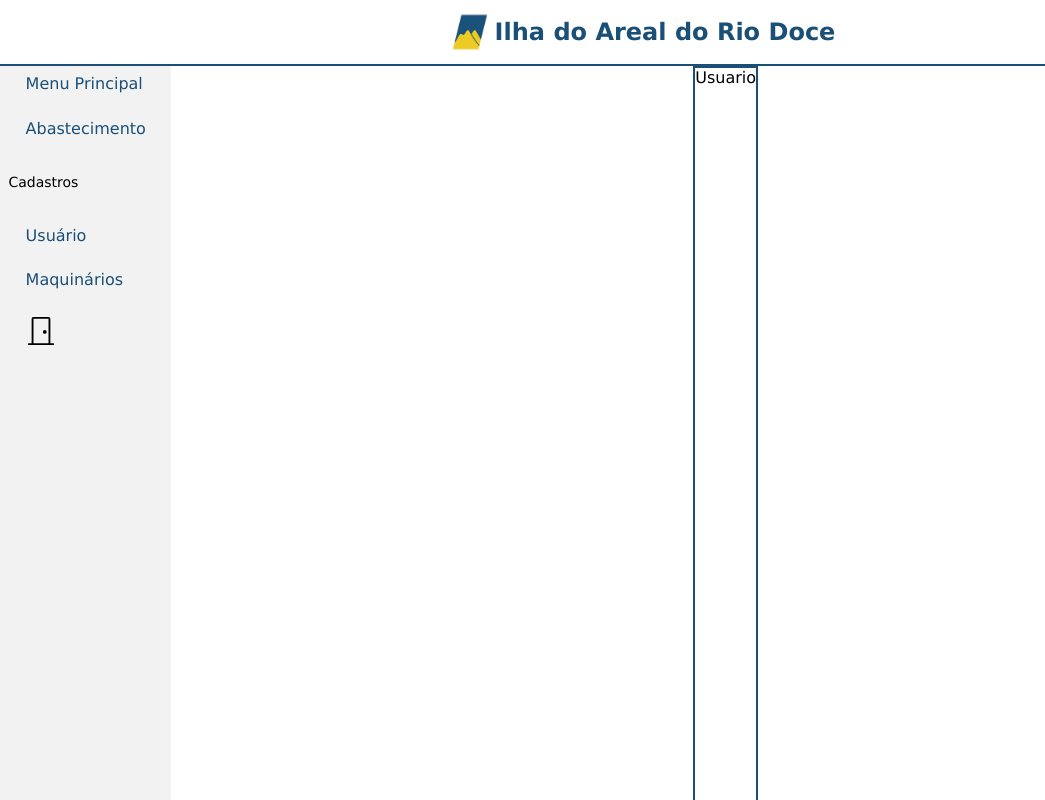
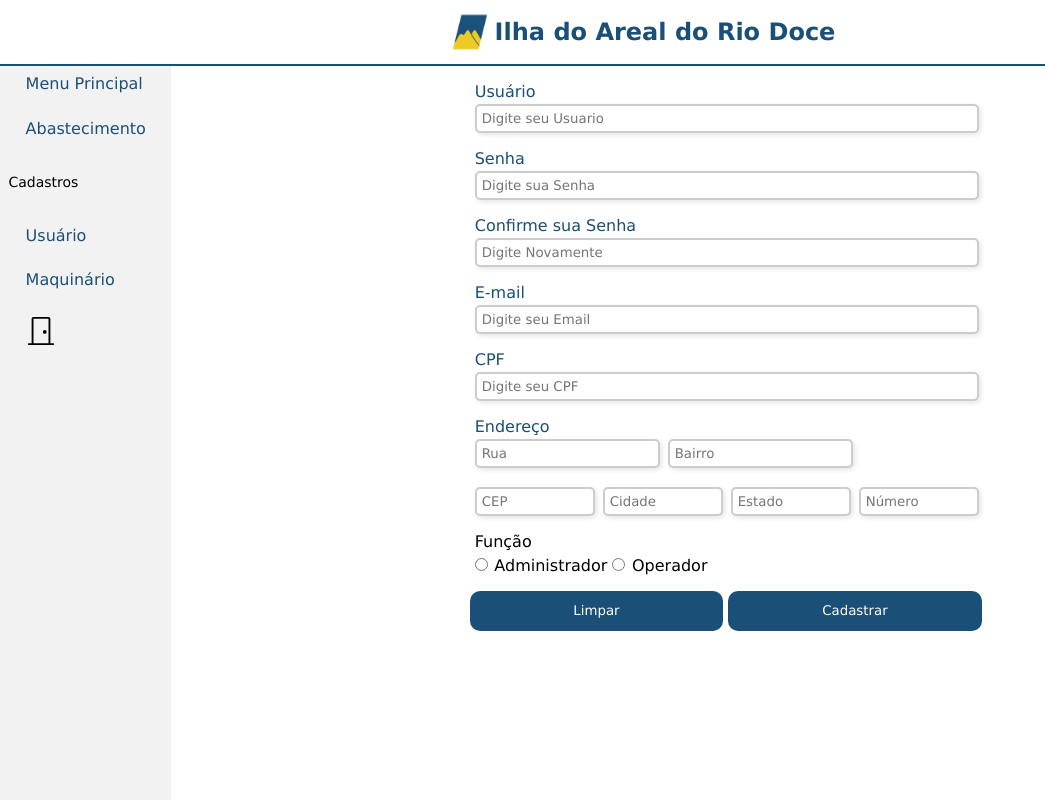
Before and after one commit to ryannV/sistema_areal, a React (Create React App) app: page /usuario in a window 1280 px wide. Shown: the whole page, without its empty margins (0-1045 px from the left). Built offline with nearby package versions, Linux system fonts and the light colour scheme.

Commit message:
atualizando usuario e maquinario

```diff
--- /dev/null
+++ b/src/components/reply/Input.jsx
@@ -0,0 +1,12 @@
+import styles from './Input.module.css'
+
+const Input = ({type, name, placeholder, htmlfor, label}) => {
+    return(
+        <div className={styles.campos}>
+            <label style={{color: "#1a4f77"}} htmlFor={htmlfor}>{label}</label>
+            <input type={type} name={name} placeholder={placeholder} />
+        </div>
+    )
+}
+
+export default Input;
--- /dev/null
+++ b/src/components/reply/Input.module.css
@@ -0,0 +1,34 @@
+.campos{
+    display: flex;
+    flex-direction: column;
+    margin: 0 0.5em 1em 0;
+}
+
+input[type="text"],
+input[type="password"],
+input[type="email"],
+input[type="number"],
+input[type="date"] {
+    width: 100%;
+    border: 2px solid #ccc;
+    border-radius: 5px;
+    outline: none;
+    padding: 5px 0 5px 5px;
+    transition: all 0.3s ease-in-out;
+    margin: 3px 0 0 5px;
+    box-shadow: 2px 2px 5px rgba(0, 0, 0, 0.1);
+}
+
+input[type="text"]:focus,
+input[type="password"]:focus,
+input[type="email"]:focus,
+input[type="email"]:focus,
+input[type="date"]:focus {
+    color: #1a4f77;
+    border-color: #1a4f77;
+    box-shadow: 0 0 8px rgba(0, 123, 255, 0.5);
+}
+
+div label{
+    margin-left: 5px;
+}
--- a/src/components/reply/Menu.jsx
+++ b/src/components/reply/Menu.jsx
@@ -17,6 +17,10 @@ const Menu = () => {
       setSelected("Menu Principal");
     } else if (location.pathname === "/Abastecimento") {
       setSelected("Abastecimento");
+    } else if (location.pathname === "/Usuario") {
+      setSelected("Usuario");
+    } else if (location.pathname === "/Maquinario") {
+      setSelected("Maquinario");
     }
   }, [location.pathname]);
 
@@ -44,7 +48,7 @@ const Menu = () => {
             </li>
             <li onClick={() => handleNavigation('/Maquinario')}
               className={selected === "Maquinario" ? styles.selected : ""}>
-              Maquinários
+              Maquinário
             </li>
             <li onClick={() => navigate('/')}>
             <img src={logout} alt="logout" /></li>
--- a/src/components/screens/Abastecimento.jsx
+++ b/src/components/screens/Abastecimento.jsx
@@ -26,14 +26,14 @@ const Abastecimento = () => {
               <option value="opcao3">Opção 3</option>
             </select>
 
-            <button>Limpar</button>
+            <button className={styles.botao}>Limpar</button>
           </div>
 
           <div className={styles.boxes}>
             <label htmlFor="">Quantidade</label>
             <input type="number" />
 
-            <button>Confirmar</button>
+            <button className={styles.botao}>Confirmar</button>
           </div>
 
         </main>
--- a/src/components/screens/Abastecimento.module.css
+++ b/src/components/screens/Abastecimento.module.css
@@ -31,8 +31,8 @@ input[type="number"] {
     margin-top: 3%;
 }
 
-button{
-    margin-top: 10%;
+.botao{
+    margin-top: 5%;
     user-select: none;
 }
 
--- a/src/components/screens/Login.module.css
+++ b/src/components/screens/Login.module.css
@@ -37,20 +37,26 @@
 }
 
 .submit{
-    margin-top: 15%;
     width: 100%;
     display: flex;
     justify-content: space-around;
 }
 
 button{
+    height: 40px;
     border: none;
     cursor: pointer;
-    padding: 4%;
     width: 100%;
     border-radius: 10px;
     background-color: #1a4f77;
     color: white;
+    text-align: center;
+    transition: all 0.5s;
+}
+
+button:hover{
+    background-color: rgb(52, 143, 212);
+    /* transform: scale(1.0); */
 }
 
 input[type="text"],
--- a/src/components/screens/Maquinario.jsx
+++ b/src/components/screens/Maquinario.jsx
@@ -1,6 +1,7 @@
 import styles from './Maquinario.module.css'
 import Titulo from '../reply/Titulo';
 import Menu from '../reply/Menu';
+import Input from '../reply/Input';
 
 const Maquinario = () => {
     return (
@@ -8,9 +9,33 @@ const Maquinario = () => {
             <Titulo />
             <section className={styles.container}>
                 <Menu />
+                <main className={styles.container_second}>
+                    <form>
+                        <Input type='text' name="maquinario" placeholder='Digite seu Maquinário' htmlfor='maquinario' label='Maquinário' />
+                        <Input type='date' name="data" placeholder='' htmlfor='data' label='Data de Fabricação'/>
+                        <div>
+                            <label htmlFor="funcao">Tipo do Maquinário</label>
+                            <div className={styles.flex}>
+                                <label htmlFor="admin">
+                                    <input type="radio" name="funcao"/>
+                                    Draga
+                                </label>
+                                <label htmlFor="admin">
+                                    <input type="radio" name="funcao"/>
+                                    Carregadeira
+                                </label>
+                                <label htmlFor="admin">
+                                    <input type="radio" name="funcao"/>
+                                    Caminhão
+                                </label>
+                            </div>
+                        </div>
+                        <div className={styles.botao}>
+                            <button>Limpar</button>
+                            <button>Cadastrar</button>
+                        </div>
 
-                <main className={styles.container_second}>
-                    Maquinario
+                    </form>
                 </main>
             </section>
         </div>
--- a/src/components/screens/Maquinario.module.css
+++ b/src/components/screens/Maquinario.module.css
@@ -3,12 +3,13 @@
 }
 
 .container_second{
-    /* align-items: center; */
+    width: 40%;
     margin: 0 auto;
+    margin-top: 10em;
+}
+
+.botao{
     display: flex;
-    border: 2px solid #1a4f77;
-    /* height: 50%; */
-    /* position: absolute; */
-    /* top: 30%; */
-    /* left: 27%; */
+    margin-top: 1em;
+    gap: 8px;
 }
--- a/src/components/screens/Usuario.jsx
+++ b/src/components/screens/Usuario.jsx
@@ -1,6 +1,7 @@
 import styles from './Usuario.module.css'
 import Titulo from '../reply/Titulo';
 import Menu from '../reply/Menu';
+import Input from '../reply/Input';
 
 const Usuario = () => {
     return (
@@ -10,7 +11,48 @@ const Usuario = () => {
                 <Menu />
 
                 <main className={styles.container_second}>
-                    Usuario
+                    <form>
+                        <Input type='text' name='usuario' placeholder='Digite seu Usuario' htmlfor='usuario' label='Usuário'/>
+                        <Input type='password' name='password' placeholder='Digite sua Senha' htmlfor='password' label='Senha'/>
+                        <Input type='password' name='p-confirm' placeholder='Digite Novamente' htmlfor='p-confirm' label='Confirme sua Senha'/>
+                        <Input type='email' name='email' placeholder='Digite seu Email' htmlfor='email' label='E-mail'/>
+                        <Input type='number' name='number' placeholder='Digite seu CPF' htmlfor='cpf' label='CPF'/>
+
+                        {/* Endereço */}
+                        <label style={{color: "#1a4f77"}} htmlFor="endereco">Endereço</label>
+                        <div className={styles.flex}>
+                            <Input type='text' name='rua' placeholder='Rua' htmlfor='' label=''/>
+                            <Input type='text' name='bairro' placeholder='Bairro' htmlfor='' label=''/>
+                        </div>
+                        <div className={styles.flex}>
+                            <Input type='number' name='cep' placeholder='CEP' htmlfor='' label=''/>
+                            <Input type='text' name='cidade' placeholder='Cidade' htmlfor='' label=''/>
+                            <Input type='text' name='Estado' placeholder='Estado' htmlfor='' label=''/>
+                            <Input type='number' name='numero' placeholder='Número' htmlfor='' label=''/>
+                        </div>
+
+                        {/* Radio */}
+                        <div>
+                            <label htmlFor="funcao">Função</label>
+                            <div className={styles.flex}>
+                                <label htmlFor="admin">
+                                    <input type="radio" name="funcao" value="admin" />
+                                    Administrador
+                                </label>
+
+                                <label htmlFor="operador">
+                                    <input type="radio" name="funcao" value="operador"/>
+                                    Operador
+                                </label>
+                            </div>
+                        </div>
+
+                        {/* Buttons */}
+                        <div className={styles.botao}>
+                            <button>Limpar</button>
+                            <button>Cadastrar</button>
+                        </div>
+                    </form>
                 </main>
             </section>
         </div>
--- a/src/components/screens/Usuario.module.css
+++ b/src/components/screens/Usuario.module.css
@@ -3,12 +3,22 @@
 }
 
 .container_second{
-    /* align-items: center; */
     margin: 0 auto;
     display: flex;
-    border: 2px solid #1a4f77;
-    /* height: 50%; */
-    /* position: absolute; */
-    /* top: 30%; */
-    /* left: 27%; */
+    width: 40%;
+    margin-top: 1em;
 }
+
+.flex{
+    display: flex;
+}
+
+form div div label input[type="radio"]{
+    margin: 0.5em 0.5em 0 0;
+}
+
+.botao{
+    display: flex;
+    margin-top: 1em;
+    gap: 5px;
+}
```
